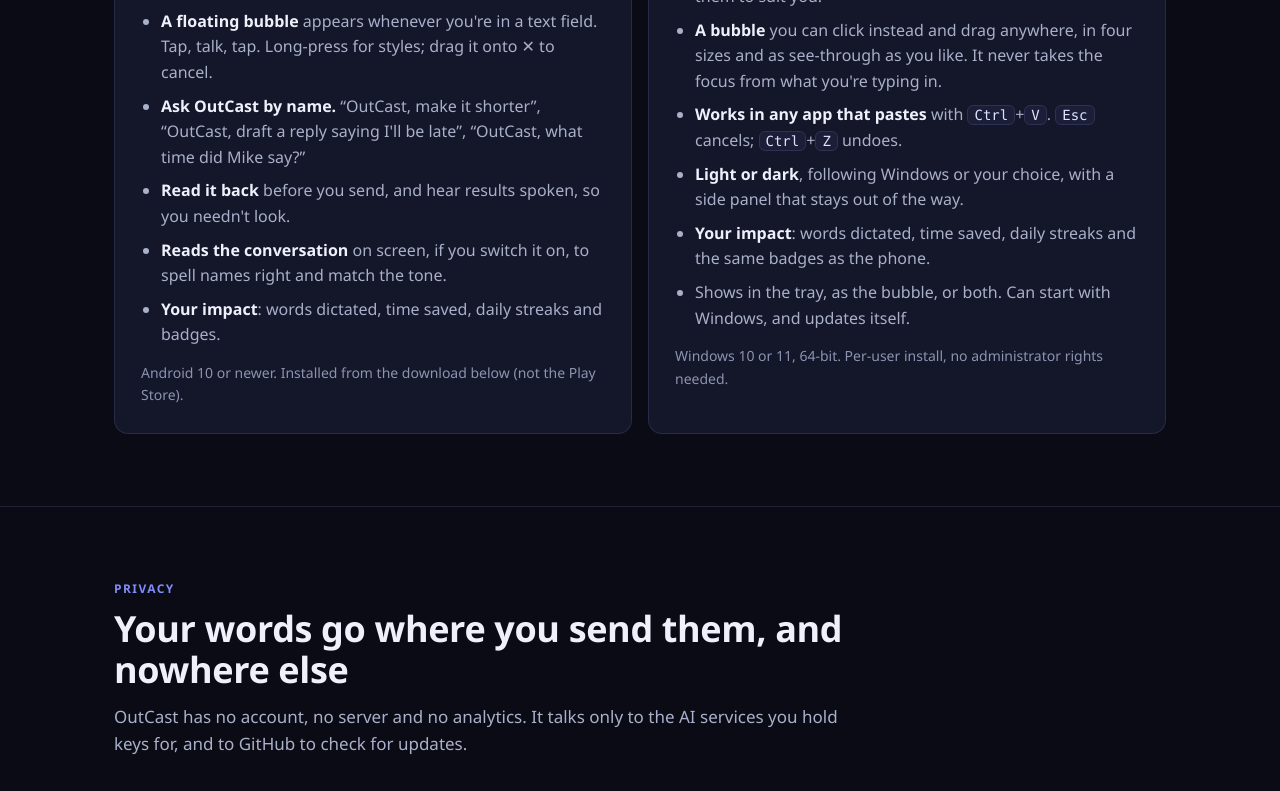
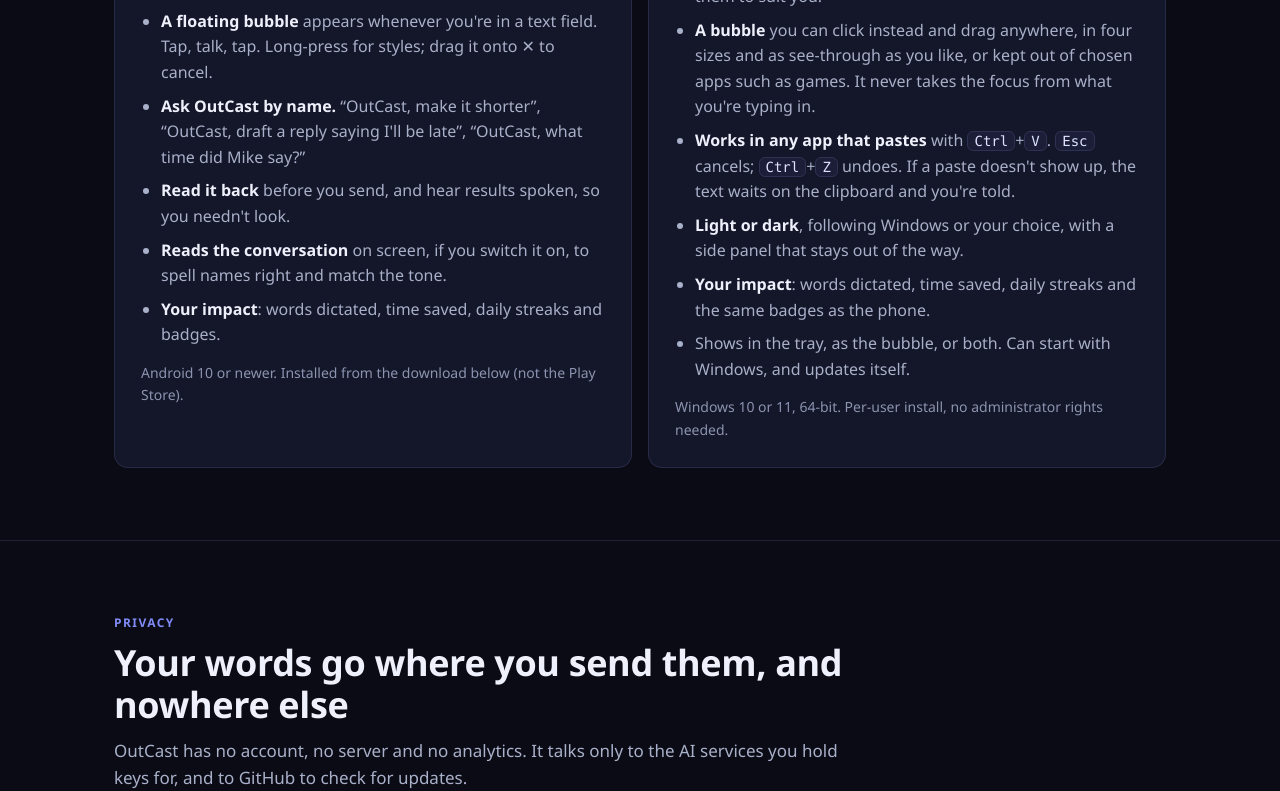
Before and after one commit to stephenh678/outcast-releases, a plain HTML site: page site/index.html in a window 1280 px wide. Shown: the part 5491-6282 px from the top of the page. Drawn offline with Linux system fonts and the light colour scheme; no server answers.

Commit message:
Site: 2.1.28 - bubble kept out of chosen apps, pastes never lost silently, history in backups

```diff
--- a/site/index.html
+++ b/site/index.html
@@ -375,8 +375,8 @@
         <h3><svg class="icon-svg" aria-hidden="true"><use href="#i-windows"/></svg>Windows</h3>
         <ul>
           <li><strong>Two hotkeys</strong>: <kbd>Ctrl</kbd>+<kbd>Alt</kbd>+<kbd>D</kbd> to dictate, <kbd>Ctrl</kbd>+<kbd>Alt</kbd>+<kbd>R</kbd> to reword what's highlighted. Change them to suit you.</li>
-          <li><strong>A bubble</strong> you can click instead and drag anywhere, in four sizes and as see-through as you like. It never takes the focus from what you're typing in.</li>
-          <li><strong>Works in any app that pastes</strong> with <kbd>Ctrl</kbd>+<kbd>V</kbd>. <kbd>Esc</kbd> cancels; <kbd>Ctrl</kbd>+<kbd>Z</kbd> undoes.</li>
+          <li><strong>A bubble</strong> you can click instead and drag anywhere, in four sizes and as see-through as you like, or kept out of chosen apps such as games. It never takes the focus from what you're typing in.</li>
+          <li><strong>Works in any app that pastes</strong> with <kbd>Ctrl</kbd>+<kbd>V</kbd>. <kbd>Esc</kbd> cancels; <kbd>Ctrl</kbd>+<kbd>Z</kbd> undoes. If a paste doesn't show up, the text waits on the clipboard and you're told.</li>
           <li><strong>Light or dark</strong>, following Windows or your choice, with a side panel that stays out of the way.</li>
           <li><strong>Your impact</strong>: words dictated, time saved, daily streaks and the same badges as the phone.</li>
           <li>Shows in the tray, as the bubble, or both. Can start with Windows, and updates itself.</li>
@@ -414,7 +414,7 @@
     <details><summary>Which apps does it work in?</summary><p>On Android, any app with a text field. On Windows, any app that accepts a paste with Ctrl+V, except windows running as administrator, which Windows protects from other apps.</p></details>
     <details><summary>Why does the phone app need Accessibility permission?</summary><p>It's how Android lets OutCast see which text box you're in, show the bubble there, and type into it. OutCast uses it for that and nothing else.</p></details>
     <details><summary>Which languages?</summary><p>English, for now.</p></details>
-    <details><summary>Can I move my setup between phone and PC?</summary><p>Yes. Back up on one and restore on the other: styles, vocabulary, snippets, settings, stats and badges travel in one file, and your API keys too if you tick the box (they go in as plain text, so keep that file private).</p></details>
+    <details><summary>Can I move my setup between phone and PC?</summary><p>Yes. Back up on one and restore on the other: styles, vocabulary, snippets, settings, stats and badges travel in one file, with your dictation history if you choose, and your API keys too if you tick the box (they go in as plain text, so keep that file private).</p></details>
     <details id="trust"><summary>Windows warned me about the download. Is it safe?</summary><p>The Windows installer isn't code-signed yet, so SmartScreen may ask the first time: choose More info, then Run anyway. On Android, allow your browser or file manager to install apps when asked. After that, both apps update themselves from this page's releases.</p></details>
   </div>
 </section>
```
